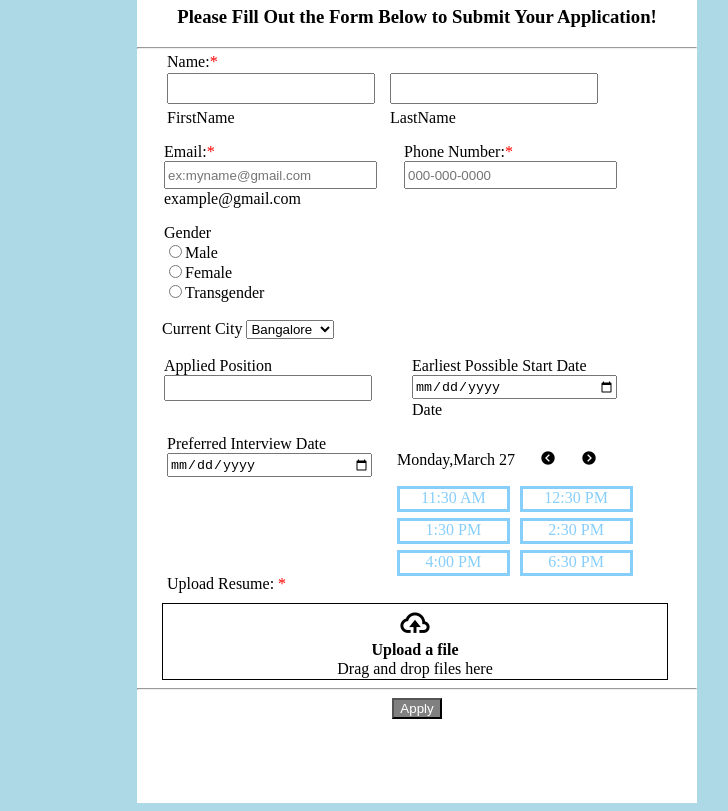
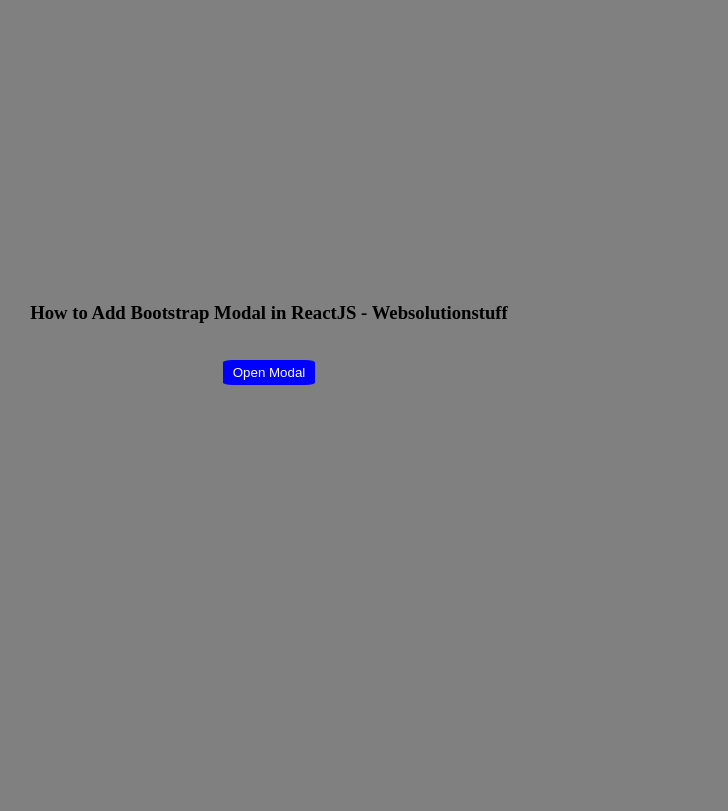
Before and after one commit to aravind-exe/FullStack, a plain HTML site: page index.html in a window 1280 px wide. Shown: the part 74-885 px from the top of the page, without its empty margins (371-1099 px from the left). After the commit the page ends 816 px from the top, so only its background shows below. Drawn offline with nearby package versions, Linux system fonts and the light colour scheme.

Commit message:
Add files via upload

```diff
--- a/index.html
+++ b/index.html
@@ -1,124 +1,30 @@
 <!DOCTYPE html>
 <html lang="en">
 <head>
-    <meta charset="UTF-8">
-    <meta name="viewport" content="width=device-width, initial-scale=1.0">
-    <title>Application Form</title>
-    <link href="style.css" type="text/css" rel="stylesheet">
-    <link href='https://unpkg.com/boxicons@2.1.4/css/boxicons.min.css' rel='stylesheet'>
-    <link rel="icon" href="Image\form.jpg">
+  <meta charset="UTF-8">
+  <meta name="viewport" content="width=device-width, initial-scale=1.0">
+  <link rel="stylesheet" href="style.css">
+  <title>Pop-up</title>
 </head>
 <body>
-    <div class="form" style=" height: 107vh;">
-     <div class="header">
-     <h1>Job Application Form</h1>
-     <h3>Please Fill Out the Form Below to Submit Your Application!</h3>
-     <hr>
-    </div><br><br>
-     <div id="name">
-    <label>Name: </label><span>*</span></div>
-    <div id="n">
-        <div>
-    <input type="text" id="namebox">
-    <p id="fn">FirstName</p></div>
-    <div>
-    <input type="text" id="namebox">
-    <p id="fn">LastName</p></div>
+  <div class="open-popup">
+    <h3>How to Add Bootstrap Modal in ReactJS - Websolutionstuff</h3>
+   <br>
+    <a href="#popup" ><button id="open">Open Modal</button></a>
 </div>
-<div id="mailandnumber">
-<div id="email">
-    <label for="email">Email:</label><span>*</span><br>
-    <input type="text" id="emailbox" placeholder="ex:myname@gmail.com">
-    <p id="exmail">example@gmail.com</p>
+  <div id="popup" class="modal">
+    <div class="popup-content">
+      <a href="#"
+    class="box-close">
+     ×
+ </a>
+      <h3>How to Add Bootstrap Modal in ReactJS - Websolutionstuff</h3>
+      <p>Lorem ipsum dolor sit amet consectetur adipisicing elit. Deleniti, quo omnis aut molestias accusantium perferendis repudiandae rerum. Aliquid voluptates rerum eos asperiores, adipisci maiores deleniti rem tenetur cumque atque ullam.Contrary to popular belief, Lorem Ipsum is not simply random text. It has roots in a piece of classical Latin literature from 45 BC, making it over 2000 years old.</p>
+ <div class="buttons">
+      <a><button href=".open-popup" class="save-popup">Save</button></a>
+    <a href="#"><button href="#" class="close-popup">Close</button></a>
 </div>
-<div id="phone">
-    <label for="phone">Phone Number:</label><span>*</span><br>
-    <input type="number" id="contactbox" placeholder="000-000-0000">
-</div>
-</div>
-<div id="g">
-    <label for="gender">Gender</label>
-    <br>
-    <input type="radio" name="gen">Male
-    <br>
-    <input type="radio" name="gen">Female
-    <br>
-    <input type="radio" name="gen">Transgender
-</div>
-<br>
-<div id="city">
-<label for="city">Current City</label>
-<select>
-    <option>Bangalore</option>
-    <option>Hyderabad</option>
-    <option>Chennai</option>
-    <option>Pune</option>
-    <option>Mumbai</option>
-
-</select>
-</div>
-<br>
-<div id="pos">
-<div id="position">
-    <label for="position">Applied Position</label>
-    <br>
-    <input type="text" id="posbox">
-</div>
-<div id="date">
-    <label for="date">Earliest Possible Start Date</label>
-<br>
-    <input type="date" placeholder="MM-DD-YYYY" id="datebox">
-<p id="d">Date</p>
-</div>
-</div>
-<div class="prefer">
-<div id="idate">
-    <label for="idate">Preferred Interview Date</label>
-    <br>
-    <input type="date" placeholder="MM-DD-YYYY" id="idatebox">
-</div>
-<div id="time">
-<div id="side">
-   <p>Monday,March 27</p>
-   <i class='bx bxs-chevron-left-circle' id="icon"></i>
-   <i class='bx bxs-chevron-right-circle' id="icon"></i>
-</div >
-<div id="up">
-<div id="box">
-    11:30 AM
-</div>
-<div id="box">
-    12:30 PM
-</div>
-<div id="box">
-    1:30 PM
-</div>
-<div id="box">
-    2:30 PM
-</div>
-<div id="box">
-    4:00 PM
-</div>
-<div id="box">
-    6:30 PM
-</div>
-</div>
-</div>
-</div>
-<div id="resume">
-    <label for="resume">Upload Resume: </label><span>*</span>
-</div>
-<div class="uploadbox" style="border: solid 1px; width: 90%; margin-left: 25px; height: 75px; margin-top: 10px;">
-    <i class='bx bx-cloud-upload' id="uf" style="font-size: 35px;"></i>
-<h4 id="uf" style="margin-bottom: 0;">Upload a file</h4>
-<p id="uf">Drag and drop files here</p>
-</div>
-<hr>
-<div id="btn">
-<button  id="apply">
-    Apply
-</button>
-</div>
-    </div>
+  </div>
+  </div>
 </body>
 </html>
--- a/style.css
+++ b/style.css
@@ -1,147 +1,76 @@
-.header{
-    text-align: center;
-    justify-content: center;
-    height: 50px;
-    position: relative;
+.open-popup{
+  text-align: center;
+  margin-top: 10%;
+  margin-bottom: 10%;
+  border-radius: 25%;
+  border-color: blue;
+  align-items: center;
+  justify-content: center;
 }
-#name{
-    display: flex;
-    height: 20px;
-    margin-left: 30px;
-    margin-top: 20px;
+#open{
+  background-color:blue ;
+  color: white;
+  border-radius: 10%;
+  padding: 5px 10px;
+  margin: 0 auto;
+  border: none;
+  cursor: pointer;
+  align-items: center;
+  justify-content: center;
+  display: flex;
 }
-#namebox{
-    margin-left: 15px;
-    height: 25px;
-    width: 200px;
+.popup-content{
+  text-align: justify;
+  padding: 10%;
 }
-#n{
-    display: flex;
-    margin-left: 15px;
+.save-popup{
+  color:white;
+  background-color:blue;
+  border-radius: 15%;
+  justify-content: center;
+  cursor: pointer;
 }
-#fn{
-    margin-left: 15px;
-    margin-top: 5px;
-}
-#email{
-    margin-left: 27px;
-}
-#emailbox{
-    height: 22px;
-    width: 205px;
-}
-#mailandnumber{
-    display: flex;
-}
-#phone{
-    margin-left: 27px;
-}
-#contactbox{
-    height: 22px;
-    width: 205px;
-}
-.form{
-    justify-content: center;
-    align-items: center;
-}
-#exmail{
-    margin-top: 1px;
-}
-#g{
-    margin-left: 27px;
-}
-#city{
-   margin-left: 25px;
-}
-.form{
-    background-color: white;
-    height: 100vh;
-    width: 70vh;
-    margin-left: 500px;
+
+.close-popup{
+  color: white;
+  background-color: black;
+  border-radius: 15%;
+  justify-content:center;
+  cursor: pointer;
 }
 body{
-    background-color: lightblue;
+  overflow: hidden;
+  background-color: gray;
 }
-#pos{
-    display: flex;
+.box-close {
+  position: absolute;
+  top: 0;
+  right: 15px;
+  color: #fe0606;
+  text-decoration: none;
+  font-size: 25px;
 }
-#position{
-    margin-left: 27px;
+#popup{
+  height: 300px;
+  width: 500px;
+  background-color: white;
+  border-radius: 25px;
+  display: flex;
+  justify-content: center;
+  align-items: center;
+  position: absolute;
+  visibility: hidden;
 }
-#date{
-    margin-left: 40px;
-}
-#posbox{
-    width: 200px;
-    height: 20px;
-}
-#datebox{
-    width: 200px;
-    height: 20px;
-}
-#d{
-    margin-top: 2px;
-}
-#idate{
-    margin-left: 30px;
-    height: 140px;
-}
-#idatebox{
-    width: 200px;
-    height: 20px;
-}
-div span{
-    color: red;
-}
-#side{
-    display: flex;
-    margin-left: 25px;
-}
-#icon{
-    margin-top: 15px;
-    margin-left:25px;
-}
-#box{
-width: 35%;
-border: 3px solid lightskyblue;
-margin: 5px;
-height: 20px;
-text-align: center;
-color: lightskyblue;
-margin-top: 1px;
-}
-#up{
-    display: flex;
-    flex-wrap: wrap;
-    margin-left: 20px;
-}
-.prefer{
-    display: flex;
-}
-.updloadbox{
-    border: solid 1px;
-    width: 90%;
-    margin-left: 25px;
-    height: 75px;
-    margin-top: 10px;
-}
-#time{
-    height: 140px;
+#popup:target{
+  visibility: visible;
 
 }
-#resume{
-    margin-left: 30px;
+body{
+  height: 100vh;
+  display: flex;
+  justify-content: center;
+  align-items: center;
 }
-#uf{
-    display: flex;
-    justify-content: center;
-    margin-top: 1px;
+.buttons{
+  text-align: right;
 }
-#apply{
-    background-color: gray;
-    color: white;
-}
-#btn{
-    text-align: center;
-    justify-content: center;
-}
```
